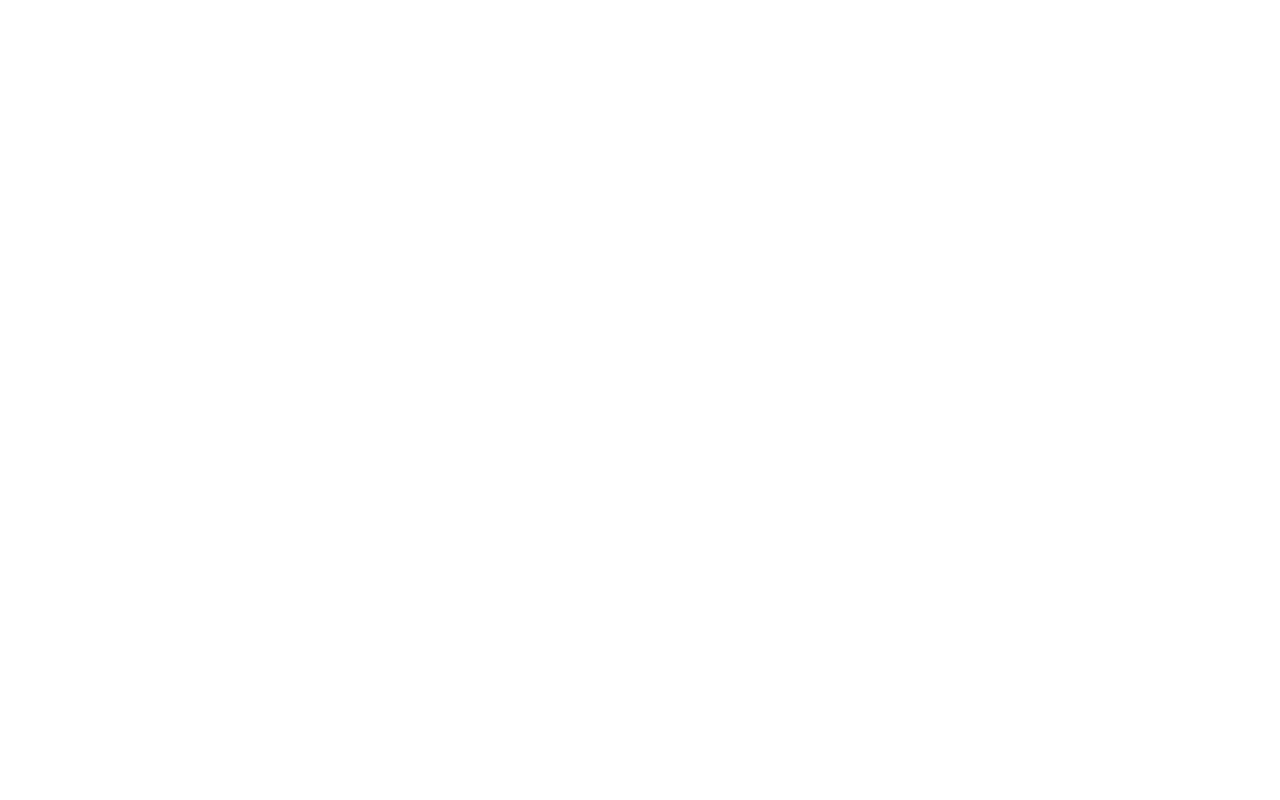
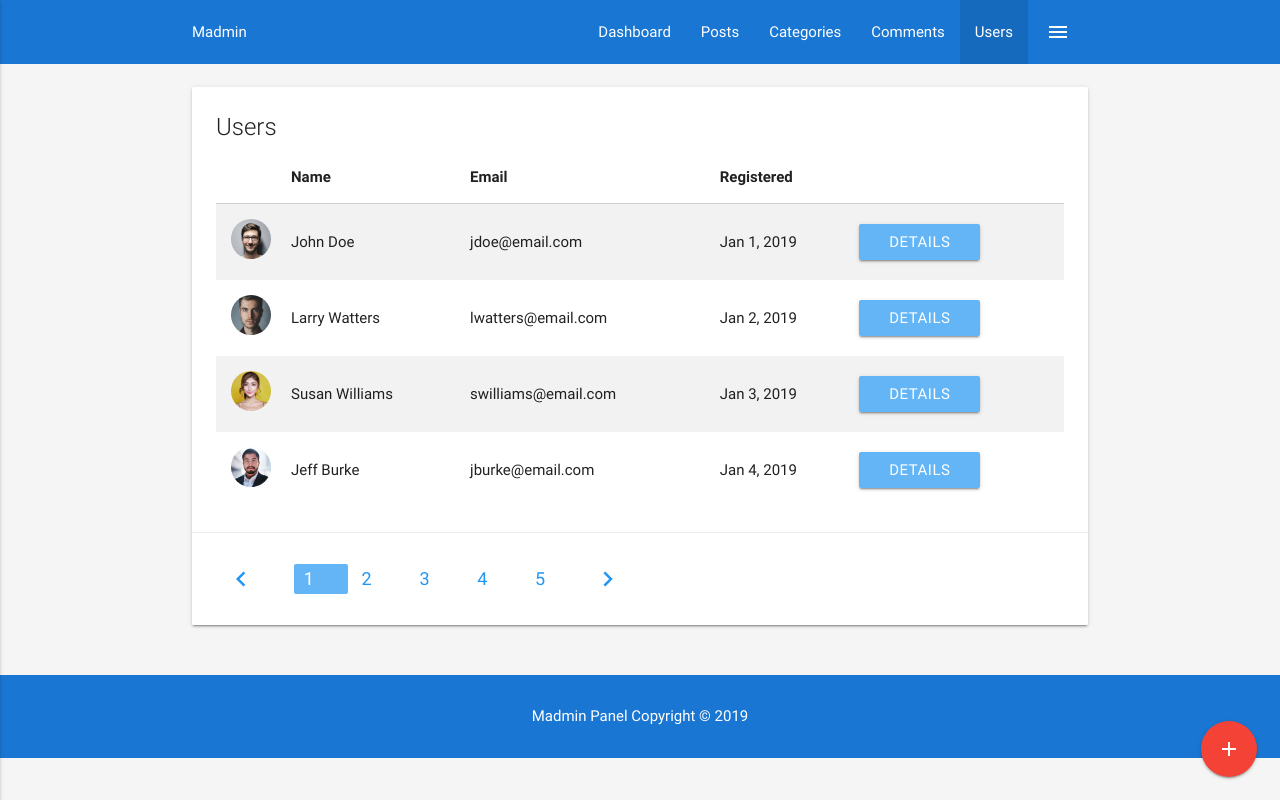
Before and after one commit to carloshfmaciel/materialize-css-madmin-template, a plain HTML site: page users.html in a window 1280 px wide. Drawn offline with nearby package versions, Linux system fonts and the light colour scheme.

Commit message:
add comments & users pages

```diff
--- a/comments.html
+++ b/comments.html
@@ -0,0 +1,279 @@
+<!DOCTYPE html>
+<html>
+  <head>
+    <!--Import Google Icon Font-->
+    <link
+      href="https://fonts.googleapis.com/icon?family=Material+Icons"
+      rel="stylesheet"
+    />
+    <!--Import materialize.css-->
+    <link
+      type="text/css"
+      rel="stylesheet"
+      href="css/materialize.min.css"
+      media="screen,projection"
+    />
+    <link type="text/css" rel="stylesheet" href="css/main.css" />
+
+    <!--Let browser know website is optimized for mobile-->
+    <meta name="viewport" content="width=device-width, initial-scale=1.0" />
+    <title>Custom Materialize Theme</title>
+  </head>
+
+  <body class="grey lighten-4">
+    <!-- NavBar -->
+    <nav class="blue darken-2">
+      <div class="container">
+        <div class="nav-wrapper">
+          <a href="index.html" class="brand logo">
+            Madmin
+          </a>
+          <a
+            href="#"
+            data-activates="side-nav"
+            class="button-collapse show-on-large right"
+          >
+            <i class="material-icons">menu</i></a
+          >
+          <ul class="right hide-on-med-and-down">
+            <li><a href="index.html">Dashboard</a></li>
+            <li><a href="posts.html">Posts</a></li>
+            <li><a href="categories.html">Categories</a></li>
+            <li class="active"><a href="comments.html">Comments</a></li>
+            <li><a href="users.html">Users</a></li>
+          </ul>
+          <!-- Side Nav -->
+          <ul id="side-nav" class="side-nav">
+            <li>
+              <div class="user-view">
+                <div class="background">
+                  <img src="img/ocean.jpg" alt="" />
+                </div>
+                <a href="#">
+                  <img src="img/person1.jpg" alt="" class="circle" />
+                </a>
+                <a href="#">
+                  <span class="name white-text">John Doe</span>
+                </a>
+                <a href="#">
+                  <span class="email white-text">
+                    johndoe@email.com
+                  </span>
+                </a>
+              </div>
+            </li>
+            <li>
+              <a href="index.html"
+                ><i class="material-icons">dashboard</i> Dashboard</a
+              >
+            </li>
+            <li><a href="posts.html">Posts</a></li>
+            <li><a href="categories.html">Categories</a></li>
+            <li><a href="comments.html">Comments</a></li>
+            <li><a href="users.html">Users</a></li>
+            <li>
+              <div href="" class="divider"></div>
+            </li>
+            <li>
+              <a href="#" class="subheader">Account Controls</a>
+            </li>
+            <li>
+              <a href="#" class="waves-effect">Logout</a>
+            </li>
+          </ul>
+        </div>
+      </div>
+    </nav>
+
+    <!-- Section: Comments -->
+    <section class="section section-comments grey lighten-4">
+      <div class="container">
+        <div class="row">
+          <div class="col s12">
+            <div class="card">
+              <div class="card-content">
+                <span class="card-title">Comments</span>
+                <table class="striped">
+                  <tbody>
+                    <tr>
+                      <td width="70">
+                        <img
+                          class="responsive-img circle"
+                          style="width: 40px;margin-left:10px;"
+                          src="img/person1.jpg"
+                          alt=""
+                        />
+                      </td>
+                      <td>
+                        Lorem ipsum, dolor sit amet consectetur adipisicing
+                        elit. Commodi, maiores.
+                      </td>
+                      <td>
+                        <a href="#!" class="green-text">
+                          <i class="material-icons">done</i>
+                        </a>
+                        <a href="#!" class="red-text">
+                          <i class="material-icons">close</i>
+                        </a>
+                      </td>
+                    </tr>
+                    <tr>
+                      <td width="70">
+                        <img
+                          class="responsive-img circle"
+                          style="width: 40px;margin-left:10px;"
+                          src="img/person2.jpg"
+                          alt=""
+                        />
+                      </td>
+                      <td>
+                        Lorem ipsum, dolor sit amet consectetur adipisicing
+                        elit. Commodi, maiores.
+                      </td>
+                      <td>
+                        <a href="#!" class="green-text">
+                          <i class="material-icons">done</i>
+                        </a>
+                        <a href="#!" class="red-text">
+                          <i class="material-icons">close</i>
+                        </a>
+                      </td>
+                    </tr>
+                    <tr>
+                      <td width="70">
+                        <img
+                          class="responsive-img circle"
+                          style="width: 40px;margin-left:10px;"
+                          src="img/person3.jpg"
+                          alt=""
+                        />
+                      </td>
+                      <td>
+                        Lorem ipsum, dolor sit amet consectetur adipisicing
+                        elit. Commodi, maiores.
+                      </td>
+                      <td>
+                        <a href="#!" class="green-text">
+                          <i class="material-icons">done</i>
+                        </a>
+                        <a href="#!" class="red-text">
+                          <i class="material-icons">close</i>
+                        </a>
+                      </td>
+                    </tr>
+                    <tr>
+                      <td width="70">
+                        <img
+                          class="responsive-img circle"
+                          style="width: 40px;margin-left:10px;"
+                          src="img/person4.jpg"
+                          alt=""
+                        />
+                      </td>
+                      <td>
+                        Lorem ipsum, dolor sit amet consectetur adipisicing
+                        elit. Commodi, maiores.
+                      </td>
+                      <td>
+                        <a href="#!" class="green-text">
+                          <i class="material-icons">done</i>
+                        </a>
+                        <a href="#!" class="red-text">
+                          <i class="material-icons">close</i>
+                        </a>
+                      </td>
+                    </tr>
+                  </tbody>
+                </table>
+              </div>
+              <div class="card-action">
+                <ul class="pagination">
+                  <li class="disabled">
+                    <a href="#!" class="blue-text">
+                      <i class="material-icons">chevron_left</i>
+                    </a>
+                  </li>
+                  <li class="active blue lighten-2">
+                    <a href="#!" class="white-text">1</a>
+                  </li>
+                  <li class="waves-effect">
+                    <a href="#!" class="blue-text">2</a>
+                  </li>
+                  <li class="waves-effect">
+                    <a href="#!" class="blue-text">3</a>
+                  </li>
+                  <li class="waves-effect">
+                    <a href="#!" class="blue-text">4</a>
+                  </li>
+                  <li class="waves-effect">
+                    <a href="#!" class="blue-text">5</a>
+                  </li>
+                  <li class="waves-effect">
+                    <a href="#!" class="blue-text">
+                      <i class="material-icons">chevron_right</i>
+                    </a>
+                  </li>
+                </ul>
+              </div>
+            </div>
+          </div>
+        </div>
+      </div>
+    </section>
+
+    <!-- Footer -->
+    <footer class="section blue darken-2 white-text center">
+      <p>Madmin Panel Copyright &copy; 2019</p>
+    </footer>
+
+    <!-- Preloader -->
+    <div class="loader preloader-wrapper big active">
+      <div class="spinner-layer spinner-blue-only">
+        <div class="circle-clipper left">
+          <div class="circle"></div>
+        </div>
+        <div class="gap-patch">
+          <div class="circle"></div>
+        </div>
+        <div class="circle-clipper right">
+          <div class="circle"></div>
+        </div>
+      </div>
+    </div>
+
+    <!--Import jQuery before materialize.js-->
+    <script
+      type="text/javascript"
+      src="https://code.jquery.com/jquery-3.2.1.min.js"
+    ></script>
+    <script type="text/javascript" src="js/materialize.min.js"></script>
+    <script src="https://cdn.ckeditor.com/4.11.4/standard/ckeditor.js"></script>
+    <script>
+      // Hide Sections
+      $('.section').hide();
+
+      setTimeout(function() {
+        $(document).ready(function() {
+          // Custom JS & jQuery here
+
+          // Show Sections
+          $('.section').fadeIn();
+
+          // Hide Preloader
+          $('.loader').fadeOut();
+
+          // Init SideNav
+          $('.button-collapse').sideNav();
+
+          // Init Modal
+          $('.modal').modal();
+
+          // Init Select
+          $('select').material_select();
+
+          CKEDITOR.replace('body');
+        });
+      }, 1000);
+    </script>
+  </body>
+</html>
--- a/users.html
+++ b/users.html
@@ -0,0 +1,311 @@
+<!DOCTYPE html>
+<html>
+  <head>
+    <!--Import Google Icon Font-->
+    <link
+      href="https://fonts.googleapis.com/icon?family=Material+Icons"
+      rel="stylesheet"
+    />
+    <!--Import materialize.css-->
+    <link
+      type="text/css"
+      rel="stylesheet"
+      href="css/materialize.min.css"
+      media="screen,projection"
+    />
+    <link type="text/css" rel="stylesheet" href="css/main.css" />
+
+    <!--Let browser know website is optimized for mobile-->
+    <meta name="viewport" content="width=device-width, initial-scale=1.0" />
+    <title>Custom Materialize Theme</title>
+  </head>
+
+  <body class="grey lighten-4">
+    <!-- NavBar -->
+    <nav class="blue darken-2">
+      <div class="container">
+        <div class="nav-wrapper">
+          <a href="index.html" class="brand logo">
+            Madmin
+          </a>
+          <a
+            href="#"
+            data-activates="side-nav"
+            class="button-collapse show-on-large right"
+          >
+            <i class="material-icons">menu</i></a
+          >
+          <ul class="right hide-on-med-and-down">
+            <li><a href="index.html">Dashboard</a></li>
+            <li><a href="posts.html">Posts</a></li>
+            <li><a href="categories.html">Categories</a></li>
+            <li><a href="comments.html">Comments</a></li>
+            <li class="active"><a href="users.html">Users</a></li>
+          </ul>
+          <!-- Side Nav -->
+          <ul id="side-nav" class="side-nav">
+            <li>
+              <div class="user-view">
+                <div class="background">
+                  <img src="img/ocean.jpg" alt="" />
+                </div>
+                <a href="#">
+                  <img src="img/person1.jpg" alt="" class="circle" />
+                </a>
+                <a href="#">
+                  <span class="name white-text">John Doe</span>
+                </a>
+                <a href="#">
+                  <span class="email white-text">
+                    johndoe@email.com
+                  </span>
+                </a>
+              </div>
+            </li>
+            <li>
+              <a href="index.html"
+                ><i class="material-icons">dashboard</i> Dashboard</a
+              >
+            </li>
+            <li><a href="posts.html">Posts</a></li>
+            <li><a href="categories.html">Categories</a></li>
+            <li><a href="comments.html">Comments</a></li>
+            <li><a href="users.html">Users</a></li>
+            <li>
+              <div href="" class="divider"></div>
+            </li>
+            <li>
+              <a href="#" class="subheader">Account Controls</a>
+            </li>
+            <li>
+              <a href="#" class="waves-effect">Logout</a>
+            </li>
+          </ul>
+        </div>
+      </div>
+    </nav>
+
+    <!-- Section: Users -->
+    <section class="section section-users grey lighten-4">
+      <div class="container">
+        <div class="row">
+          <div class="col s12">
+            <div class="card">
+              <div class="card-content">
+                <span class="card-title">Users</span>
+                <table class="striped">
+                  <thead>
+                    <tr>
+                      <th></th>
+                      <th>Name</th>
+                      <th>Email</th>
+                      <th>Registered</th>
+                      <th></th>
+                    </tr>
+                  </thead>
+                  <tbody>
+                    <tr>
+                      <td width="70">
+                        <img
+                          class="responsive-img circle"
+                          style="width: 40px;margin-left:10px;"
+                          src="img/person1.jpg"
+                          alt=""
+                        />
+                      </td>
+                      <td>John Doe</td>
+                      <td>
+                        jdoe@email.com
+                      </td>
+                      <td>Jan 1, 2019</td>
+                      <td>
+                        <a href="details.html" class="btn blue lighten-2"
+                          >Details</a
+                        >
+                      </td>
+                    </tr>
+                    <tr>
+                      <td width="70">
+                        <img
+                          class="responsive-img circle"
+                          style="width: 40px;margin-left:10px;"
+                          src="img/person2.jpg"
+                          alt=""
+                        />
+                      </td>
+                      <td>Larry Watters</td>
+                      <td>
+                        lwatters@email.com
+                      </td>
+                      <td>Jan 2, 2019</td>
+                      <td>
+                        <a href="details.html" class="btn blue lighten-2"
+                          >Details</a
+                        >
+                      </td>
+                    </tr>
+                    <tr>
+                      <td width="70">
+                        <img
+                          class="responsive-img circle"
+                          style="width: 40px;margin-left:10px;"
+                          src="img/person3.jpg"
+                          alt=""
+                        />
+                      </td>
+                      <td>Susan Williams</td>
+                      <td>
+                        swilliams@email.com
+                      </td>
+                      <td>Jan 3, 2019</td>
+                      <td>
+                        <a href="details.html" class="btn blue lighten-2"
+                          >Details</a
+                        >
+                      </td>
+                    </tr>
+                    <tr>
+                      <td width="70">
+                        <img
+                          class="responsive-img circle"
+                          style="width: 40px;margin-left:10px;"
+                          src="img/person4.jpg"
+                          alt=""
+                        />
+                      </td>
+                      <td>Jeff Burke</td>
+                      <td>
+                        jburke@email.com
+                      </td>
+                      <td>Jan 4, 2019</td>
+                      <td>
+                        <a href="details.html" class="btn blue lighten-2"
+                          >Details</a
+                        >
+                      </td>
+                    </tr>
+                  </tbody>
+                </table>
+              </div>
+              <div class="card-action">
+                <ul class="pagination">
+                  <li class="disabled">
+                    <a href="#!" class="blue-text">
+                      <i class="material-icons">chevron_left</i>
+                    </a>
+                  </li>
+                  <li class="active blue lighten-2">
+                    <a href="#!" class="white-text">1</a>
+                  </li>
+                  <li class="waves-effect">
+                    <a href="#!" class="blue-text">2</a>
+                  </li>
+                  <li class="waves-effect">
+                    <a href="#!" class="blue-text">3</a>
+                  </li>
+                  <li class="waves-effect">
+                    <a href="#!" class="blue-text">4</a>
+                  </li>
+                  <li class="waves-effect">
+                    <a href="#!" class="blue-text">5</a>
+                  </li>
+                  <li class="waves-effect">
+                    <a href="#!" class="blue-text">
+                      <i class="material-icons">chevron_right</i>
+                    </a>
+                  </li>
+                </ul>
+              </div>
+            </div>
+          </div>
+        </div>
+      </div>
+    </section>
+
+    <!-- Footer -->
+    <footer class="section blue darken-2 white-text center">
+      <p>Madmin Panel Copyright &copy; 2019</p>
+    </footer>
+
+    <!-- Fixed Action Button -->
+    <div class="fixed-action-btn">
+      <a href="#user-modal" class="modal-trigger btn-floating btn-large red">
+        <i class="material-icons">add</i>
+      </a>
+    </div>
+
+    <!-- Add User Modal -->
+    <div id="user-modal" class="modal">
+      <div class="modal-content">
+        <h4>Add User</h4>
+        <form action="#!">
+          <div class="input-field">
+            <label for="name">Name</label>
+            <input type="text" id="name" />
+          </div>
+          <div class="input-field">
+            <label for="email">Email</label>
+            <input type="email" id="email" />
+          </div>
+          <div class="input-field">
+            <label for="name">Password</label>
+            <input type="password" id="password" />
+          </div>
+          <div class="input-field">
+            <label for="password2">Confirm Password</label>
+            <input type="password" id="password2" />
+          </div>
+        </form>
+        <div class="modal-footer">
+          <a href="#!" class="modal-action modal-close btn blue white-text"
+            >Submit</a
+          >
+        </div>
+      </div>
+    </div>
+
+    <!-- Preloader -->
+    <div class="loader preloader-wrapper big active">
+      <div class="spinner-layer spinner-blue-only">
+        <div class="circle-clipper left">
+          <div class="circle"></div>
+        </div>
+        <div class="gap-patch">
+          <div class="circle"></div>
+        </div>
+        <div class="circle-clipper right">
+          <div class="circle"></div>
+        </div>
+      </div>
+    </div>
+
+    <!--Import jQuery before materialize.js-->
+    <script
+      type="text/javascript"
+      src="https://code.jquery.com/jquery-3.2.1.min.js"
+    ></script>
+    <script type="text/javascript" src="js/materialize.min.js"></script>
+    <script>
+      // Hide Sections
+      $('.section').hide();
+
+      setTimeout(function() {
+        $(document).ready(function() {
+          // Custom JS & jQuery here
+
+          // Show Sections
+          $('.section').fadeIn();
+
+          // Hide Preloader
+          $('.loader').fadeOut();
+
+          // Init SideNav
+          $('.button-collapse').sideNav();
+
+          // Init Modal
+          $('.modal').modal();
+        });
+      }, 1000);
+    </script>
+  </body>
+</html>
```
Also changed, not shown: categories.html (+2 -2 lines), index.html (+0 -30 lines).
